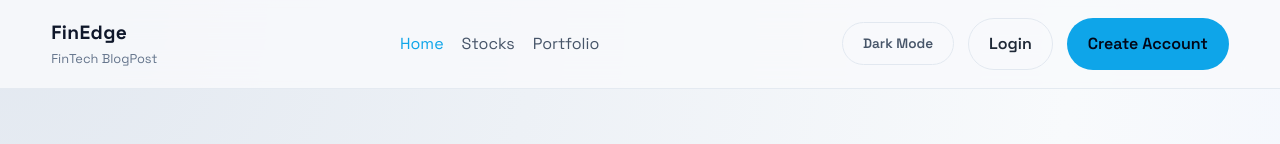
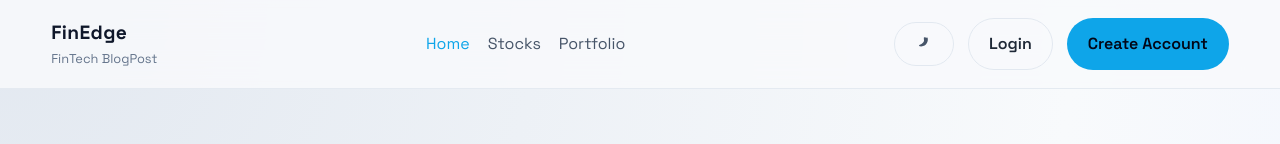
Before and after one commit to OmarSaad174197/Fullstack-Financial-blog-post-Asp-.Net-Core---Angular, an Angular app in the folder Client-Side/: page / in a window 1280 px wide. Shown: the top 144 px of the page. Built offline with nearby package versions, Linux system fonts and the light colour scheme; no server answers.

Commit message:
feat(client): use sun/moon icons for theme toggle

```diff
--- a/Client-Side/src/app/core/layout/shell.component.css
+++ b/Client-Side/src/app/core/layout/shell.component.css
@@ -67,6 +67,22 @@
   font-size: 0.85rem;
 }
 
+.theme-icon {
+  width: 18px;
+  height: 18px;
+}
+
+.sr-only {
+  position: absolute;
+  width: 1px;
+  height: 1px;
+  padding: 0;
+  margin: -1px;
+  overflow: hidden;
+  clip: rect(0, 0, 0, 0);
+  border: 0;
+}
+
 .shell__main {
   flex: 1;
 }
--- a/Client-Side/src/app/core/layout/shell.component.html
+++ b/Client-Side/src/app/core/layout/shell.component.html
@@ -14,7 +14,26 @@
 
       <div class="actions" *ngIf="user$ | async as user; else loggedOut">
         <button class="btn btn-ghost theme-toggle" type="button" (click)="toggleTheme()">
-          <span *ngIf="theme$ | async as theme">{{ theme === 'dark' ? 'Light Mode' : 'Dark Mode' }}</span>
+          <span class="sr-only" *ngIf="theme$ | async as theme">
+            {{ theme === 'dark' ? 'Switch to light mode' : 'Switch to dark mode' }}
+          </span>
+          <svg
+            *ngIf="theme$ | async as theme"
+            [attr.viewBox]="theme === 'dark' ? '0 0 24 24' : '0 0 24 24'"
+            aria-hidden="true"
+            class="theme-icon"
+          >
+            <path
+              *ngIf="theme === 'dark'"
+              fill="currentColor"
+              d="M12 3a1 1 0 0 0-1 1v2a1 1 0 1 0 2 0V4a1 1 0 0 0-1-1Zm0 14a5 5 0 1 1 0-10 5 5 0 0 1 0 10Zm7-4a1 1 0 0 0 0-2h-2a1 1 0 1 0 0 2h2ZM7 12a1 1 0 0 0-1-1H4a1 1 0 1 0 0 2h2a1 1 0 0 0 1-1Zm9.95 6.536a1 1 0 0 0-1.414 0l-1.415 1.414a1 1 0 1 0 1.415 1.414l1.414-1.414a1 1 0 0 0 0-1.414ZM6.464 6.05a1 1 0 0 0 0-1.414L5.05 3.222A1 1 0 1 0 3.636 4.636L5.05 6.05a1 1 0 0 0 1.414 0Zm11.314-.001a1 1 0 0 0 1.414 0l1.414-1.414A1 1 0 1 0 19.192 3.22l-1.414 1.414a1 1 0 0 0 0 1.414ZM6.05 19.192a1 1 0 0 0 0-1.414L4.636 16.364A1 1 0 1 0 3.222 17.778l1.414 1.414a1 1 0 0 0 1.414 0Z"
+            />
+            <path
+              *ngIf="theme !== 'dark'"
+              fill="currentColor"
+              d="M12.74 3.03a1 1 0 0 0-.98 1.204A7 7 0 0 1 5.766 13.2a1 1 0 0 0 .68 1.812 9 9 0 0 0 10.53-10.53 1 1 0 0 0-1.236-.98Z"
+            />
+          </svg>
         </button>
         <span class="pill">Hi, {{ user.userName }}</span>
         <a class="btn btn-secondary" routerLink="/stocks/new">Add Stock</a>
@@ -24,7 +43,26 @@
       <ng-template #loggedOut>
         <div class="actions">
           <button class="btn btn-ghost theme-toggle" type="button" (click)="toggleTheme()">
-            <span *ngIf="theme$ | async as theme">{{ theme === 'dark' ? 'Light Mode' : 'Dark Mode' }}</span>
+            <span class="sr-only" *ngIf="theme$ | async as theme">
+              {{ theme === 'dark' ? 'Switch to light mode' : 'Switch to dark mode' }}
+            </span>
+            <svg
+              *ngIf="theme$ | async as theme"
+              [attr.viewBox]="theme === 'dark' ? '0 0 24 24' : '0 0 24 24'"
+              aria-hidden="true"
+              class="theme-icon"
+            >
+              <path
+                *ngIf="theme === 'dark'"
+                fill="currentColor"
+                d="M12 3a1 1 0 0 0-1 1v2a1 1 0 1 0 2 0V4a1 1 0 0 0-1-1Zm0 14a5 5 0 1 1 0-10 5 5 0 0 1 0 10Zm7-4a1 1 0 0 0 0-2h-2a1 1 0 1 0 0 2h2ZM7 12a1 1 0 0 0-1-1H4a1 1 0 1 0 0 2h2a1 1 0 0 0 1-1Zm9.95 6.536a1 1 0 0 0-1.414 0l-1.415 1.414a1 1 0 1 0 1.415 1.414l1.414-1.414a1 1 0 0 0 0-1.414ZM6.464 6.05a1 1 0 0 0 0-1.414L5.05 3.222A1 1 0 1 0 3.636 4.636L5.05 6.05a1 1 0 0 0 1.414 0Zm11.314-.001a1 1 0 0 0 1.414 0l1.414-1.414A1 1 0 1 0 19.192 3.22l-1.414 1.414a1 1 0 0 0 0 1.414ZM6.05 19.192a1 1 0 0 0 0-1.414L4.636 16.364A1 1 0 1 0 3.222 17.778l1.414 1.414a1 1 0 0 0 1.414 0Z"
+              />
+              <path
+                *ngIf="theme !== 'dark'"
+                fill="currentColor"
+                d="M12.74 3.03a1 1 0 0 0-.98 1.204A7 7 0 0 1 5.766 13.2a1 1 0 0 0 .68 1.812 9 9 0 0 0 10.53-10.53 1 1 0 0 0-1.236-.98Z"
+              />
+            </svg>
           </button>
           <a class="btn btn-secondary" routerLink="/auth/login">Login</a>
           <a class="btn" routerLink="/auth/register">Create Account</a>
```
